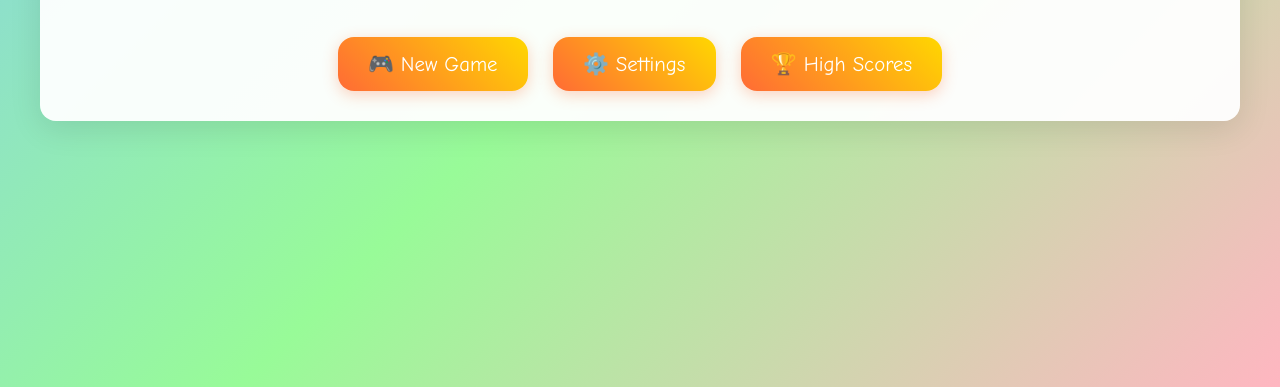
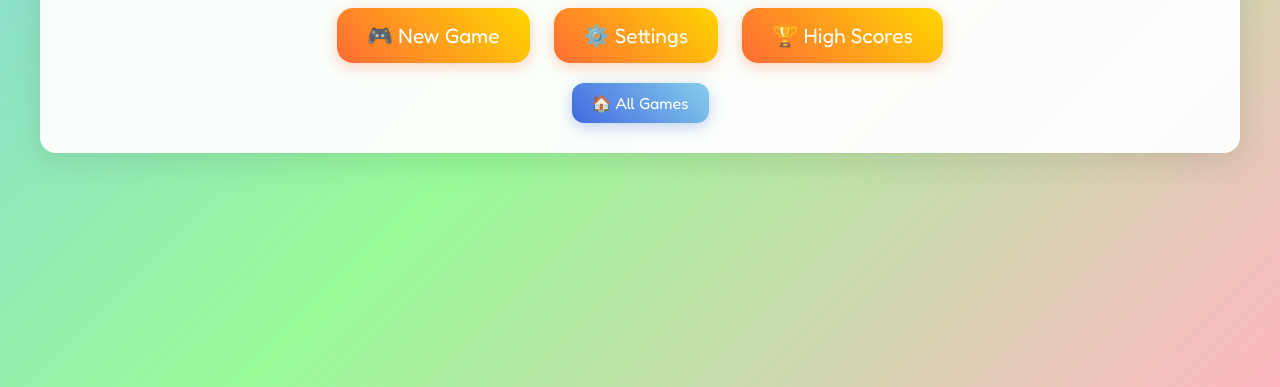
Before and after one commit to tonyjw/games, a plain HTML site: page chili-dog-match/index.html in a window 1280 px wide. Shown: the part 413-800 px from the top of the page. Drawn offline with Linux system fonts and the light colour scheme.

Commit message:
Enhance CLAUDE.md and index.html with navigation requirements and font updates for improved user experience

```diff
--- a/chili-dog-match/index.html
+++ b/chili-dog-match/index.html
@@ -5,6 +5,14 @@
     <meta name="viewport" content="width=device-width, initial-scale=1.0">
     <title>Chili Dog Match - 2-Player Sonic Memory Game</title>
     <style>
+        /* Import Fredoka Font from Google Fonts - will cache for offline use */
+        @import url('https://fonts.googleapis.com/css2?family=Fredoka:wght@400;600;700&display=swap');
+
+        /* Enhanced font fallback stack for offline support */
+        .font-fredoka {
+            font-family: 'Fredoka', 'Comic Sans MS', 'Trebuchet MS', 'Lucida Grande', 'Lucida Sans Unicode', 'Lucida Sans', Tahoma, sans-serif;
+        }
+
         * {
             margin: 0;
             padding: 0;
@@ -12,7 +20,7 @@
         }
 
         body {
-            font-family: 'Comic Sans MS', cursive, sans-serif;
+            font-family: 'Fredoka', 'Comic Sans MS', 'Trebuchet MS', 'Lucida Grande', 'Lucida Sans Unicode', 'Lucida Sans', Tahoma, system-ui, -apple-system, BlinkMacSystemFont, 'Segoe UI', Roboto, sans-serif;
             background: linear-gradient(135deg, #87CEEB 0%, #98FB98 50%, #FFB6C1 100%);
             min-height: 100vh;
             display: flex;
@@ -94,6 +102,39 @@
         @keyframes bounce {
             0%, 100% { transform: translateY(0); }
             50% { transform: translateY(-5px); }
+        }
+
+        /* Navigation button styles */
+        .nav-btn {
+            background: linear-gradient(45deg, #FF6B35, #FFD700);
+            border: none;
+            border-radius: 12px;
+            padding: 10px 20px;
+            font-size: 1rem;
+            font-family: inherit;
+            color: white;
+            cursor: pointer;
+            transition: all 0.3s ease;
+            margin: 10px;
+            box-shadow: 0 4px 15px rgba(255, 107, 53, 0.3);
+        }
+
+        .nav-btn:hover {
+            transform: translateY(-2px);
+            box-shadow: 0 6px 20px rgba(255, 107, 53, 0.4);
+        }
+
+        .nav-btn:active {
+            transform: translateY(0);
+        }
+
+        .nav-btn.secondary {
+            background: linear-gradient(45deg, #4169E1, #87CEEB);
+            box-shadow: 0 4px 15px rgba(65, 105, 225, 0.3);
+        }
+
+        .nav-btn.secondary:hover {
+            box-shadow: 0 6px 20px rgba(65, 105, 225, 0.4);
         }
 
         .game-board {
@@ -576,6 +617,8 @@
             <button class="btn" onclick="showPlayerSetup()">🎮 New Game</button>
             <button class="btn" onclick="showSettings()">⚙️ Settings</button>
             <button class="btn" onclick="showHighScores()">🏆 High Scores</button>
+            <br>
+            <button class="nav-btn secondary" onclick="window.location.href='../index.html'">🏠 All Games</button>
         </div>
 
         <!-- Player Setup Screen -->
@@ -640,6 +683,9 @@
                     <div class="current-turn">
                         <div class="turn-indicator" id="turnIndicator">Player 1's Turn</div>
                         <div class="round-info">Round: <span id="currentRound">1</span> / <span id="totalRounds">5</span></div>
+                        <div style="margin-top: 10px;">
+                            <button class="nav-btn" onclick="showPlayerSetup()">🔄 New Game</button>
+                        </div>
                     </div>
                     <div class="player-score" id="player2Info">
                         <div class="player-name" id="player2NameDisplay">Player 2</div>
```
Also changed, not shown: index.html (+9 -1 lines), 1 other file.
